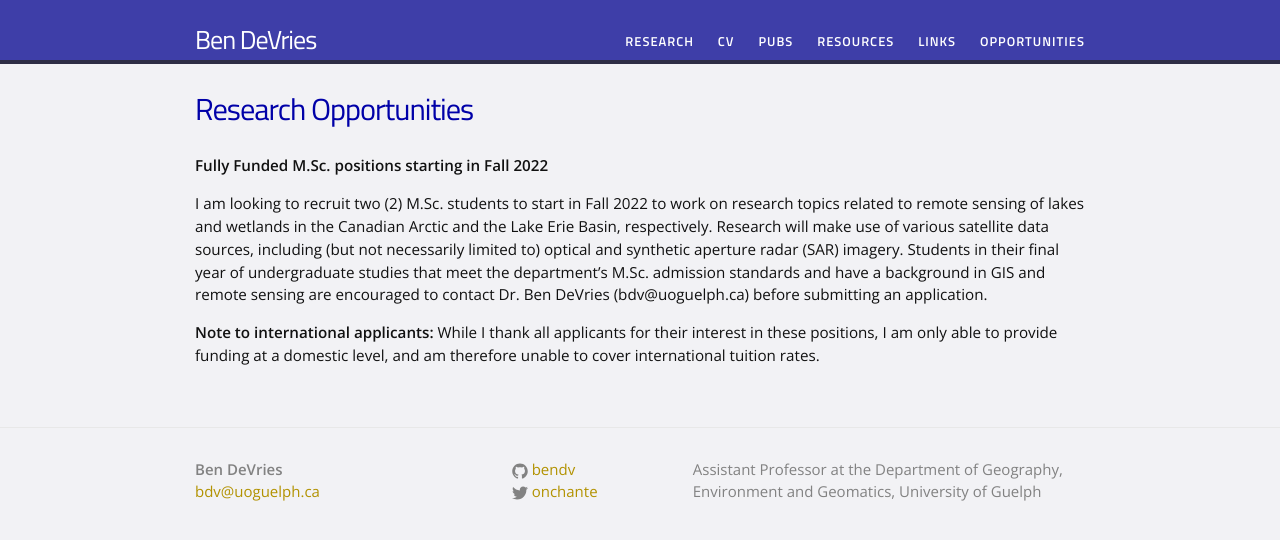
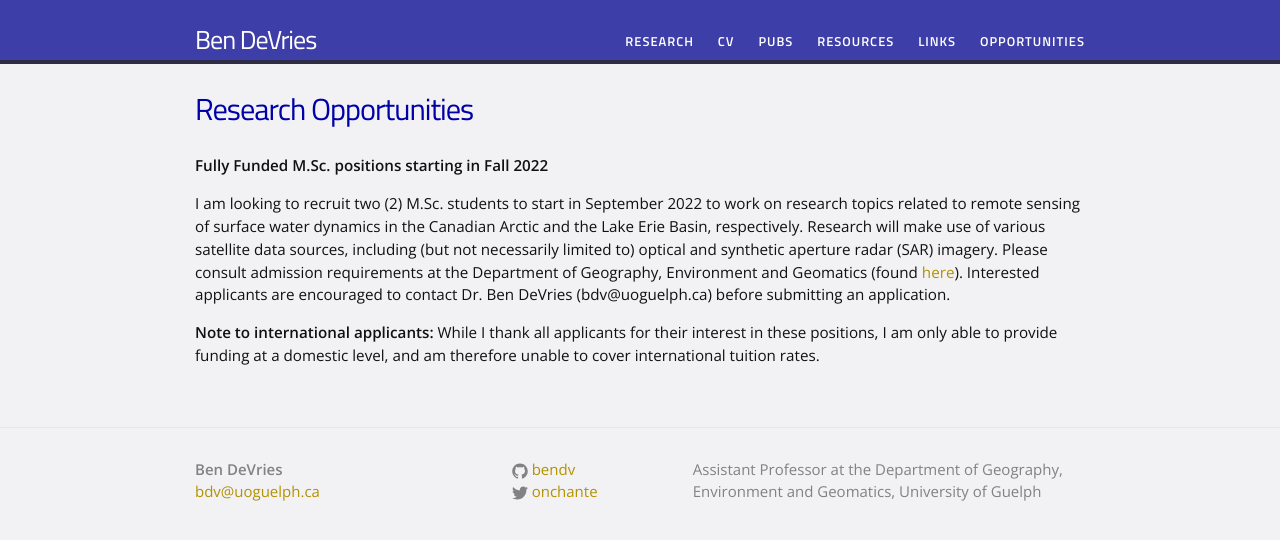
Before and after one commit to bendv/bendv.github.io, a Jekyll site: the page built from opportunities.md, in a window 1280 px wide. Shown: the top 540 px of the page. Built offline with Jekyll 4.4.1, drawn with Linux system fonts in a browser that asks for light colours.

Commit message:
update msc opportunities

```diff
--- a/opportunities.md
+++ b/opportunities.md
@@ -6,6 +6,6 @@ permalink: /opportunities/
 
 **Fully Funded M.Sc. positions starting in Fall 2022**
 
-I am looking to recruit two (2) M.Sc. students to start in Fall 2022 to work on research topics related to remote sensing of lakes and wetlands in the Canadian Arctic and the Lake Erie Basin, respectively. Research will make use of various satellite data sources, including (but not necessarily limited to) optical and synthetic aperture radar (SAR) imagery. Students in their final year of undergraduate studies that meet the department’s M.Sc. admission standards and have a background in GIS and remote sensing are encouraged to contact Dr. Ben DeVries (bdv@uoguelph.ca) before submitting an application.
+I am looking to recruit two (2) M.Sc. students to start in September 2022 to work on research topics related to remote sensing of surface water dynamics in the Canadian Arctic and the Lake Erie Basin, respectively. Research will make use of various satellite data sources, including (but not necessarily limited to) optical and synthetic aperture radar (SAR) imagery. Please consult admission requirements at the Department of Geography, Environment and Geomatics (found [here](https://geg.uoguelph.ca/graduate/masters-program)). Interested applicants are encouraged to contact Dr. Ben DeVries (bdv@uoguelph.ca) before submitting an application.
 
 **Note to international applicants:** While I thank all applicants for their interest in these positions, I am only able to provide funding at a domestic level, and am therefore unable to cover international tuition rates.
```
